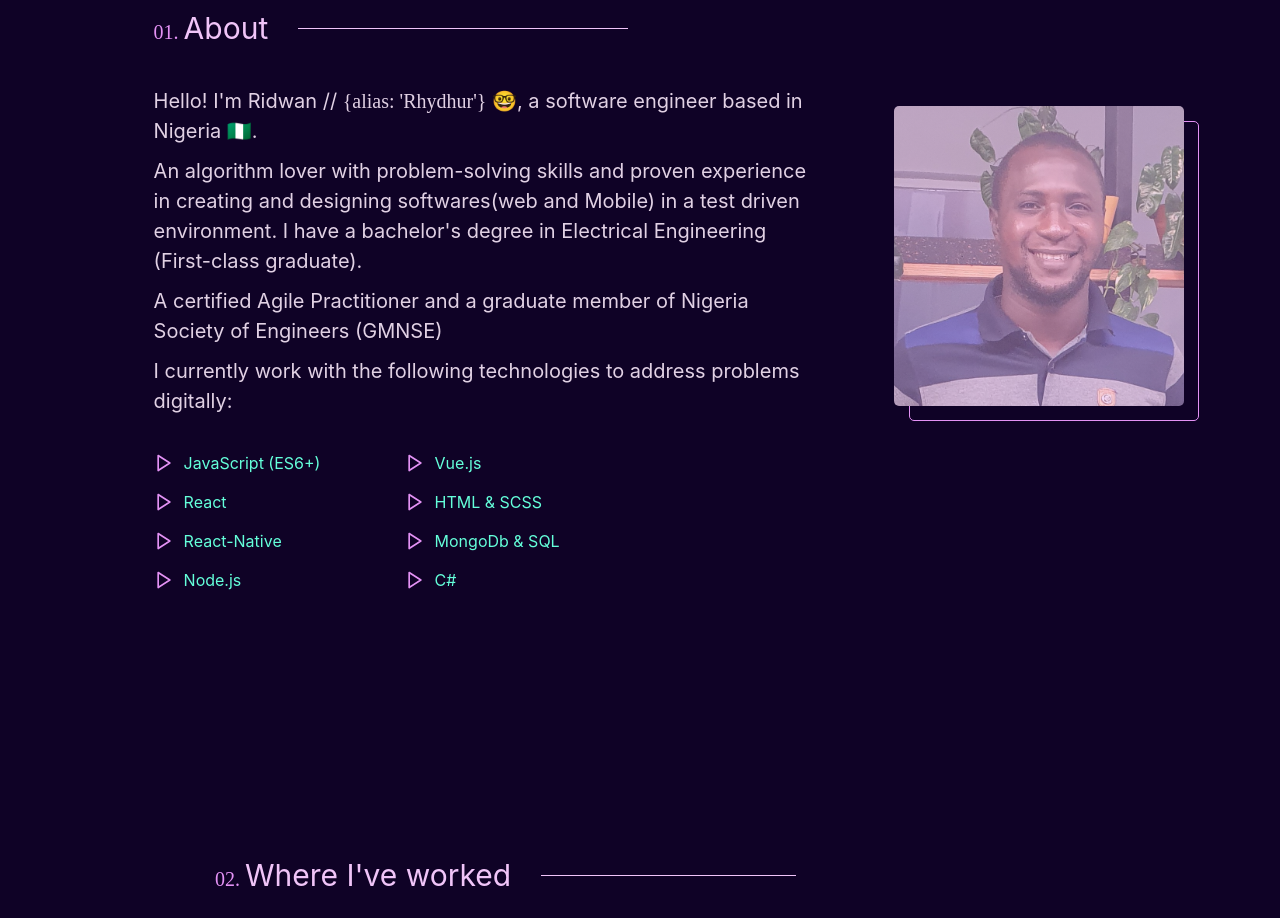
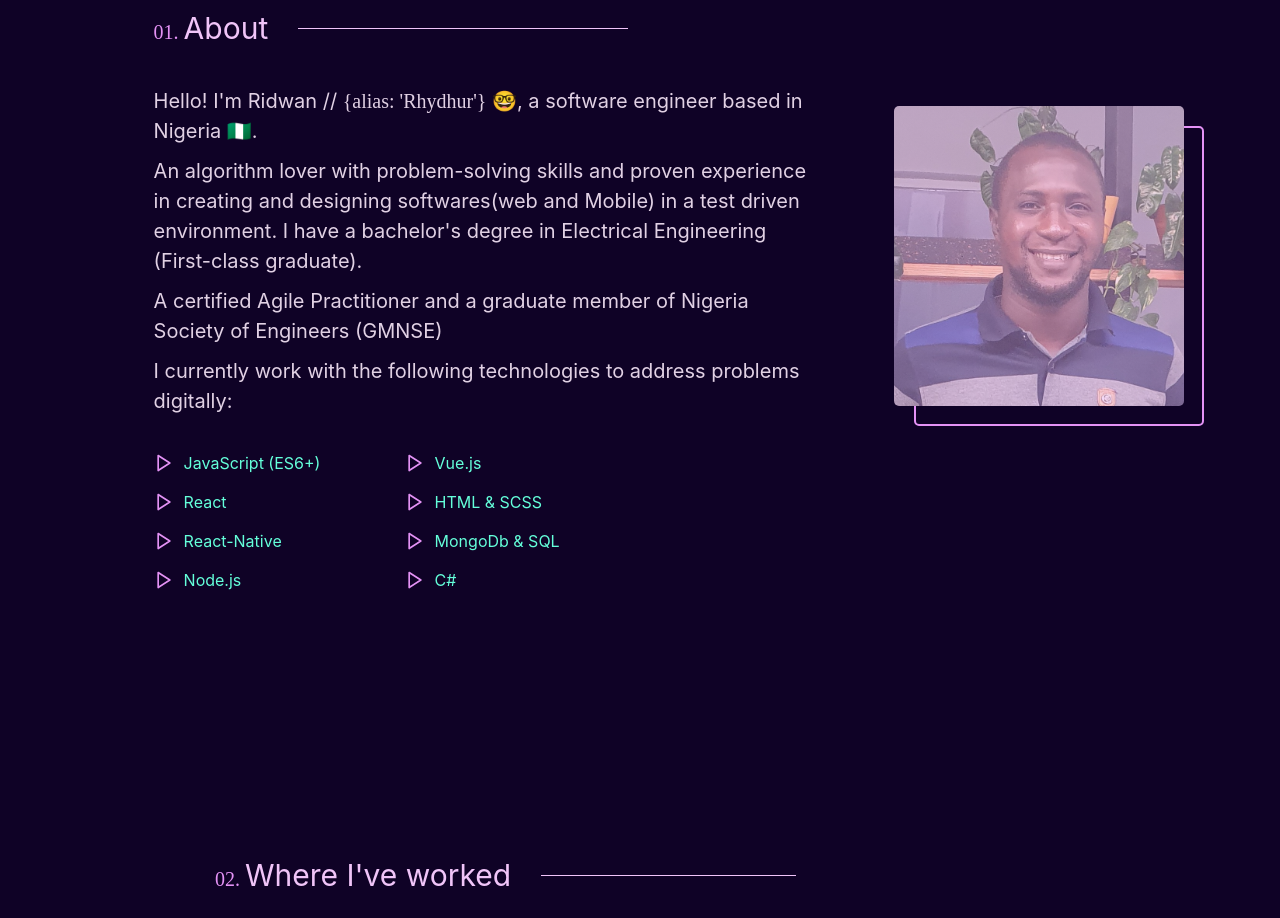
Before and after one commit to hurlaniyhi/My-Portfolio, a Next.js app: page / in a window 1280 px wide. Shown: the part 840-1758 px from the top of the page. Built offline with nearby package versions, Linux system fonts and the light colour scheme.

Commit message:
make it better

```diff
--- a/styles/About.module.scss
+++ b/styles/About.module.scss
@@ -76,9 +76,9 @@ $color-theme-text-light: #e1d1e4;
     width: 29rem;
     height: 30rem;
     position: absolute;
-    top: 4.5rem;
-    right: 5.5rem;
-    border: 1px solid $color-theme-text-bold;
+    top: 5rem;
+    right: 5rem;
+    border: 2px solid $color-theme-text-bold;
     border-radius: .5rem;
     transition: all .2s;
 
@@ -122,8 +122,8 @@ $color-theme-text-light: #e1d1e4;
     }
 
     &:hover ~ .picsFrame{
-        top: 5rem;
-        right: 4.5rem;
+        top: 4.5rem;
+        right: 5.5rem;
     }
 
     @media(max-width: 600px){
--- a/styles/Home.module.scss
+++ b/styles/Home.module.scss
@@ -399,7 +399,12 @@ $color-light-blue: #47B2E4;
 .linkIcons{
     font-size: 2.2rem;
     color: $color-theme-text;
-    margin-bottom: 2rem
+    margin-bottom: 2rem;
+    transition: all 0.2s;
+
+    &:hover{
+        color: $color-theme-text-bold;
+    }
 }
 .verticalLine{
     height: 10rem;
@@ -428,6 +433,11 @@ $color-light-blue: #47B2E4;
     color: $color-theme-text;
     transform: rotate(90deg);
     padding-right: 17rem;
+    transition: all 0.2s;
+
+    &:hover{
+        color: $color-theme-text-bold;
+    }
 }
 
 .introSectionWrapper{
```
Also changed, not shown: pages/index.js (+5 -5 lines).
